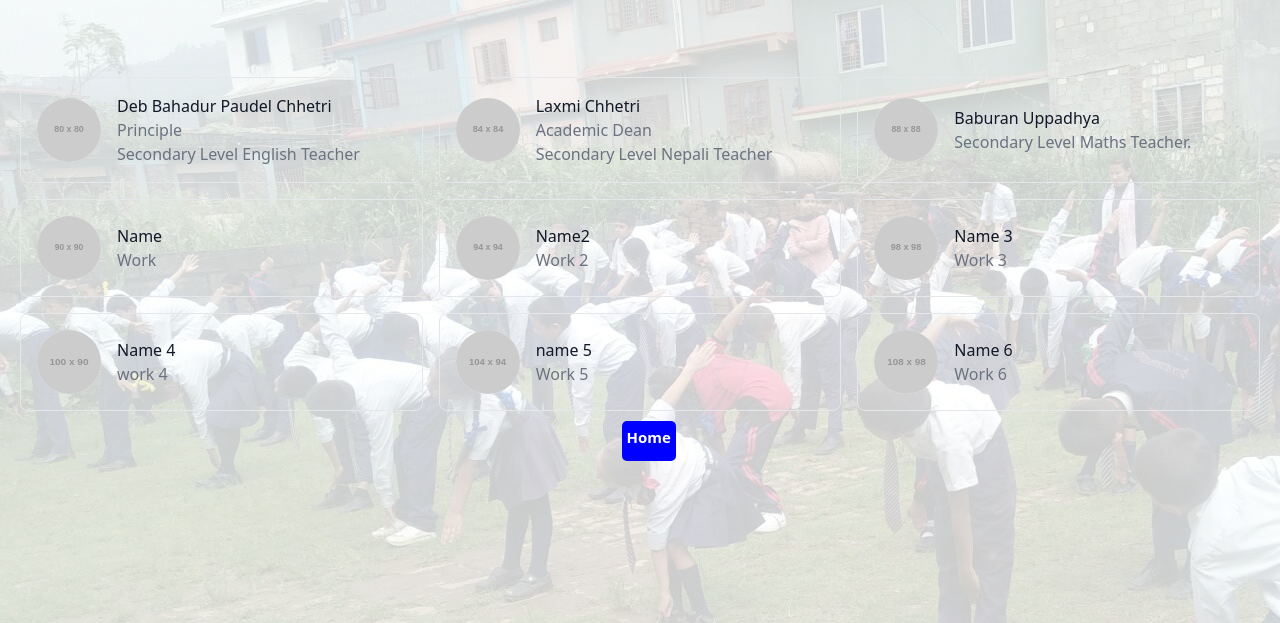
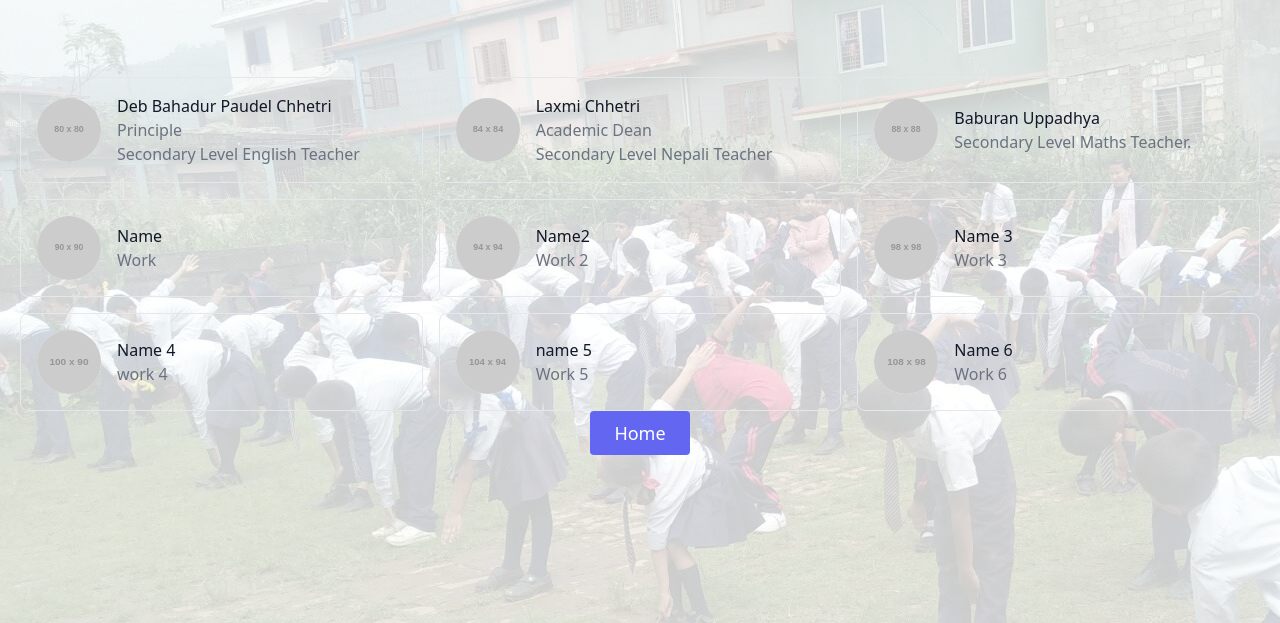
Before and after one commit to Bisai20i/littlebells, a plain HTML site: page staffs.html in a window 1280 px wide. Shown: the part 177-800 px from the top of the page. Drawn offline with nearby package versions, Linux system fonts and the light colour scheme; placeholder pictures from the web are drawn by us.

Commit message:
Add files via upload

```diff
--- a/staffs.html
+++ b/staffs.html
@@ -11,19 +11,6 @@
          background-image: url(Images/students.jpg);
          background-color: rgba(255, 255, 255, 0.786);
          background-blend-mode: lighten;
-        }
-        .btn{
-            height:40px;
-            width: auto;
-            padding:5px;
-            position: absolute;
-            border-radius: 5px;
-            background-color: blue;
-            font-size: 15px;
-            font-weight: 700;
-            color:white;
-            margin:10px 47%;
-            transition:.5s;
         }
         .btn:hover{
             background: white;
@@ -122,7 +109,7 @@
               </div>
             </div>
           </div>
-          <a href="index.html" class="btn"><button>Home</button></a>
+          <center><a href="index.html"><button class="inline-flex text-white bg-indigo-500 border-0 py-2 px-6 focus:outline-none hover:bg-indigo-600 rounded text-lg btn">Home</button></a></center>
         </div>
       </section>
 </body>
```
Also changed, not shown: about.html (+1 -1 lines), contact.html (+1 -1 lines), exploremore.html (line endings or trailing spaces).
